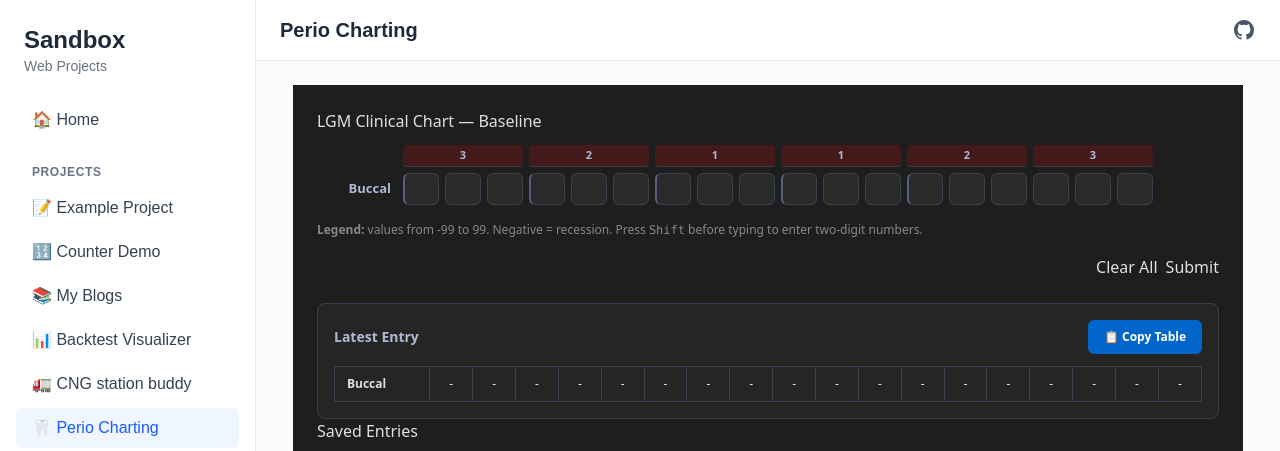
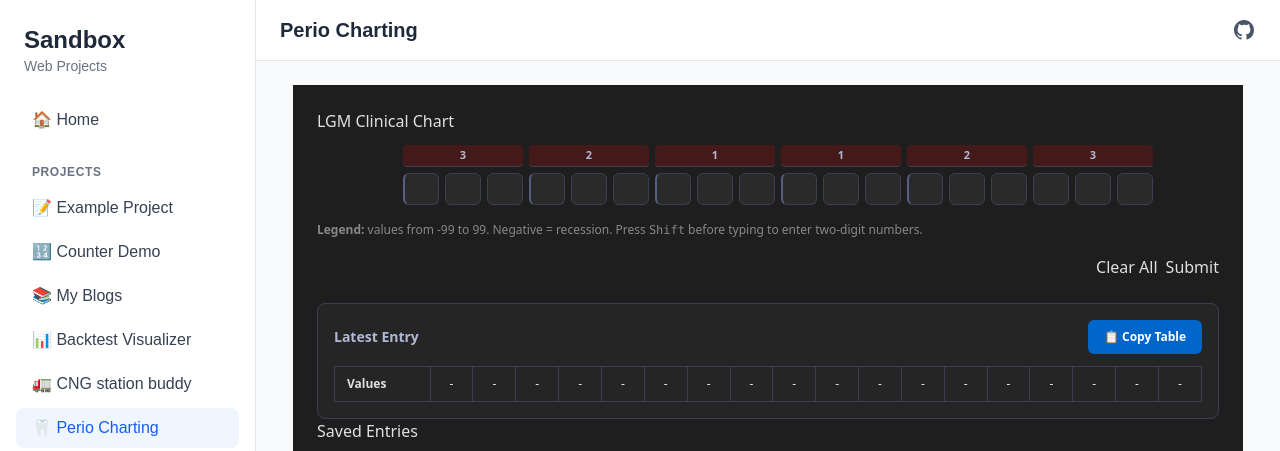
Before and after one commit to ishu9bansal/sandbox, a Next.js app: page /perio in a window 1280 px wide. Shown: the top 451 px of the page. Built offline with nearby package versions, Linux system fonts and the light colour scheme.

Commit message:
reset focus on clear all button

```diff
--- a/src/app/perio/page.tsx
+++ b/src/app/perio/page.tsx
@@ -15,6 +15,11 @@ export default function PerioApp() {
     const submitButton = document.getElementById("submit-button");
     submitButton?.focus();
   }
+  const onFocusReset = () => {
+    // Focus on the input at index
+    const firstInput = document.querySelector('input') as HTMLInputElement;
+    firstInput?.focus();
+  }
   const onSubmit = () => {
     // append to saved local storage
     // const savedData = localStorage.getItem("perioData");
@@ -28,16 +33,15 @@ export default function PerioApp() {
     // clear current data
     setData(Array(TEETH).fill(""));
     // focus back to first input
-    const firstInput = document.querySelector('input') as HTMLInputElement;
-    firstInput?.focus();
+    onFocusReset();
   }
 
   return (
     <div style={styles.app}>
-      <h2>LGM Clinical Chart — Baseline</h2>
+      <h2>LGM Clinical Chart</h2>
 
       <PerioInput
-        label="Buccal"
+        label=""
         data={data}
         setData={setData}
         onNextFocus={onNextFocus}
@@ -52,6 +56,7 @@ export default function PerioApp() {
         <button
           onClick={() => {
             setData(Array(TEETH).fill(""));
+            onFocusReset();
           }}
           style={{ marginTop: 16 }}
         >
@@ -80,17 +85,15 @@ function ResultRow({ title, values }: { title: string; values: string[] }) {
     <ResultsTable
       title={title}
       rows={[{
-        label: "Buccal",
+        label: "Values",
         values: values
       }]}
-      columns={values.length}
       showCopyButton={true}
       containerStyle={styles.tableContainer}
       headerContainerStyle={styles.tableHeaderContainer}
       titleStyle={styles.tableTitle}
       copyButtonStyle={styles.copyButton}
       tableStyle={styles.resultTable}
-      headerStyle={styles.tableHeader}
       cellStyle={styles.tableCell}
       rowStyle={styles.tableRow}
     />
--- a/src/components/ResultsTable.tsx
+++ b/src/components/ResultsTable.tsx
@@ -5,7 +5,6 @@ import { useRef } from "react";
 export interface ResultsTableProps {
   title?: string;
   rows: { label: string; values: string[] }[];
-  columns: number;
   showCopyButton?: boolean;
   tableStyle?: React.CSSProperties;
   containerStyle?: React.CSSProperties;
@@ -13,14 +12,12 @@ export interface ResultsTableProps {
   titleStyle?: React.CSSProperties;
   copyButtonStyle?: React.CSSProperties;
   cellStyle?: React.CSSProperties;
-  headerStyle?: React.CSSProperties;
   rowStyle?: React.CSSProperties;
 }
 
 const ResultsTable = ({
   title = "Results (Tab-separated - Copy & Paste to Excel)",
   rows,
-  columns,
   showCopyButton = true,
   tableStyle,
   containerStyle,
@@ -28,7 +25,6 @@ const ResultsTable = ({
   titleStyle,
   copyButtonStyle,
   cellStyle,
-  headerStyle,
   rowStyle
 }: ResultsTableProps) => {
   const tableRef = useRef<HTMLTableElement | null>(null);
```
